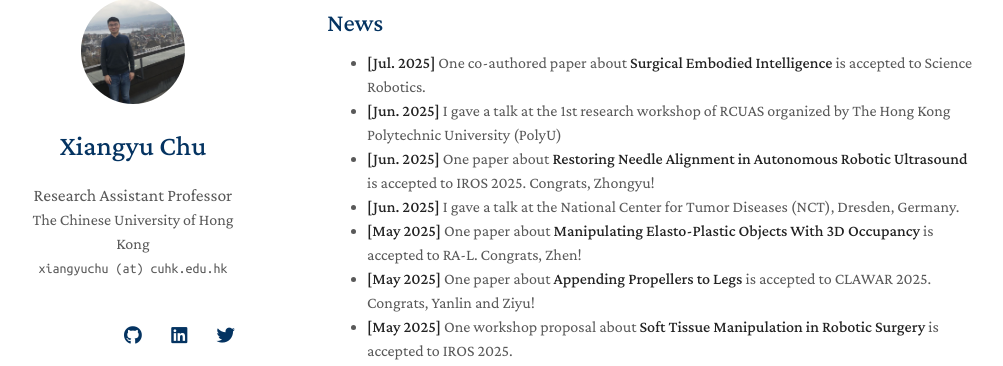
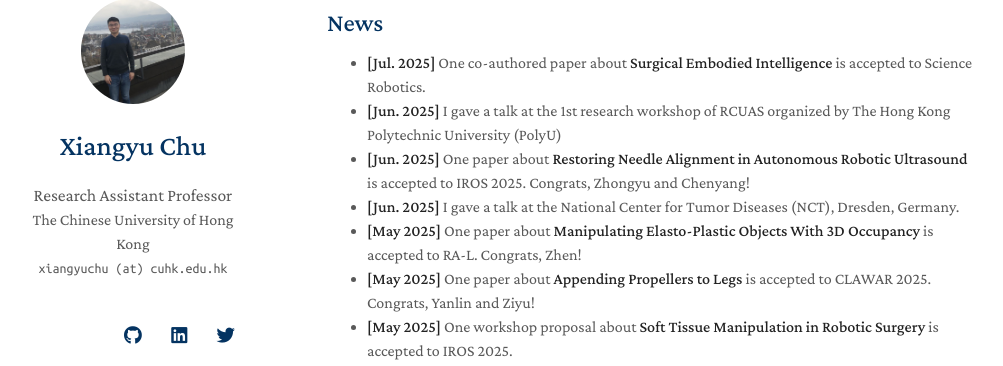
Before and after one commit to xiangyuchu03/xiangyuchu03.github.io, a Jekyll site: the page built from index.md, in a window 1280 px wide and 900 px high, scrolled down 478 px. Shown: the part 86-452 px from the top of the window, without its empty margins (143-1146 px from the left). Built offline with Jekyll 4.4.1, drawn with Linux system fonts in a browser that asks for light colours; nearby versions of some CDN libraries; a style sheet for code colours, icons or effects is not loaded; our own code applies the rules of GitHub Pages for plain Markdown files.

Commit message:
Update index.md

```diff
--- a/index.md
+++ b/index.md
@@ -17,7 +17,7 @@ My research interests include 1) Developments of robotic surgical and medical sy
 <ul id="news-list">
     <li class="news-item"><strong>[Jul. 2025]</strong> One co-authored paper about <strong> Surgical Embodied Intelligence </strong> is accepted to Science Robotics. </li>
     <li class="news-item"><strong>[Jun. 2025]</strong> I gave a talk at the 1st research workshop of RCUAS organized by The Hong Kong Polytechnic University (PolyU) </li>
-    <li class="news-item"><strong>[Jun. 2025]</strong> One paper about <strong> Restoring Needle Alignment in Autonomous Robotic Ultrasound </strong> is accepted to IROS 2025. Congrats, Zhongyu!</li>
+    <li class="news-item"><strong>[Jun. 2025]</strong> One paper about <strong> Restoring Needle Alignment in Autonomous Robotic Ultrasound </strong> is accepted to IROS 2025. Congrats, Zhongyu and Chenyang!</li>
     <li class="news-item"><strong>[Jun. 2025]</strong> I gave a talk at the National Center for Tumor Diseases (NCT), Dresden, Germany. </li>
     <li class="news-item"><strong>[May 2025]</strong> One paper about <strong> Manipulating Elasto-Plastic Objects With 3D Occupancy </strong> is accepted to RA-L. Congrats, Zhen!</li>
     <li class="news-item"><strong>[May 2025]</strong> One paper about <strong> Appending Propellers to Legs </strong> is accepted to CLAWAR 2025. Congrats, Yanlin and Ziyu!</li>
```
